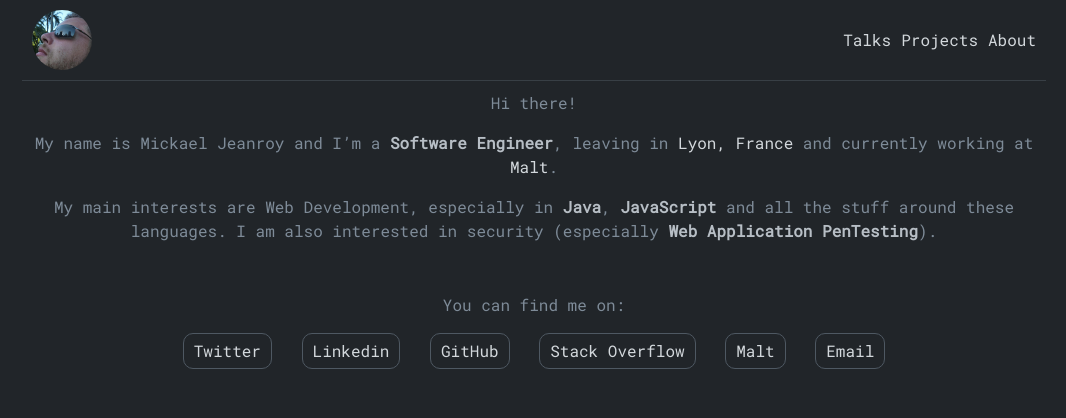
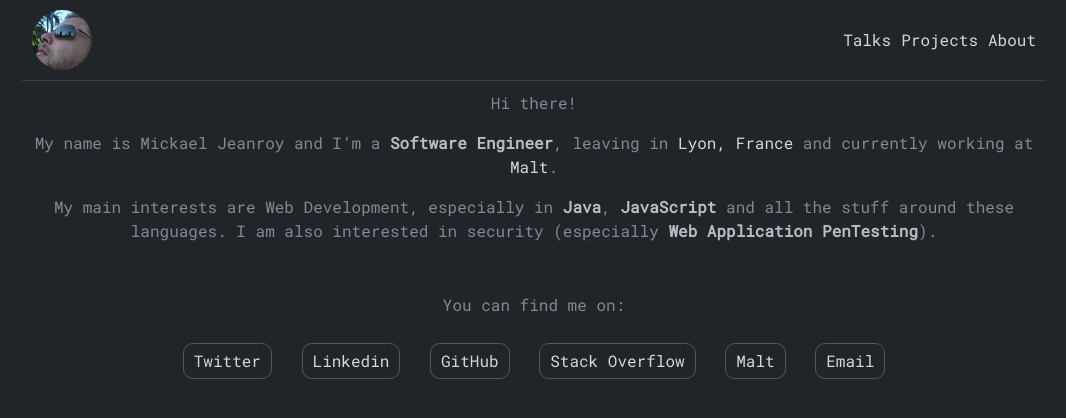
Before and after one commit to mjeanroy/mjeanroy.github.io, a Jekyll site: the page built from home/index.html, in a window 1280 px wide. Shown: the top 418 px of the page, without its empty margins (106-1172 px from the left). Built offline with Jekyll 4.4.1, drawn with Linux system fonts in a browser that asks for light colours.

Commit message:
Improve responsiveness

```diff
--- a/_sass/home.scss
+++ b/_sass/home.scss
@@ -20,7 +20,7 @@
           border: 1px solid lighten($bgColor, 20%);
           border-radius: 10px;
           padding: 5px 10px;
-          margin: 0 10px;
+          margin: 10px;
         }
       }
     }
--- a/_sass/layout.scss
+++ b/_sass/layout.scss
@@ -10,4 +10,10 @@
     width: 100%;
     margin: 0;
   }
+
+  .body {
+    @include lg-down {
+      padding: 0 10px;
+    }
+  }
 }
```
